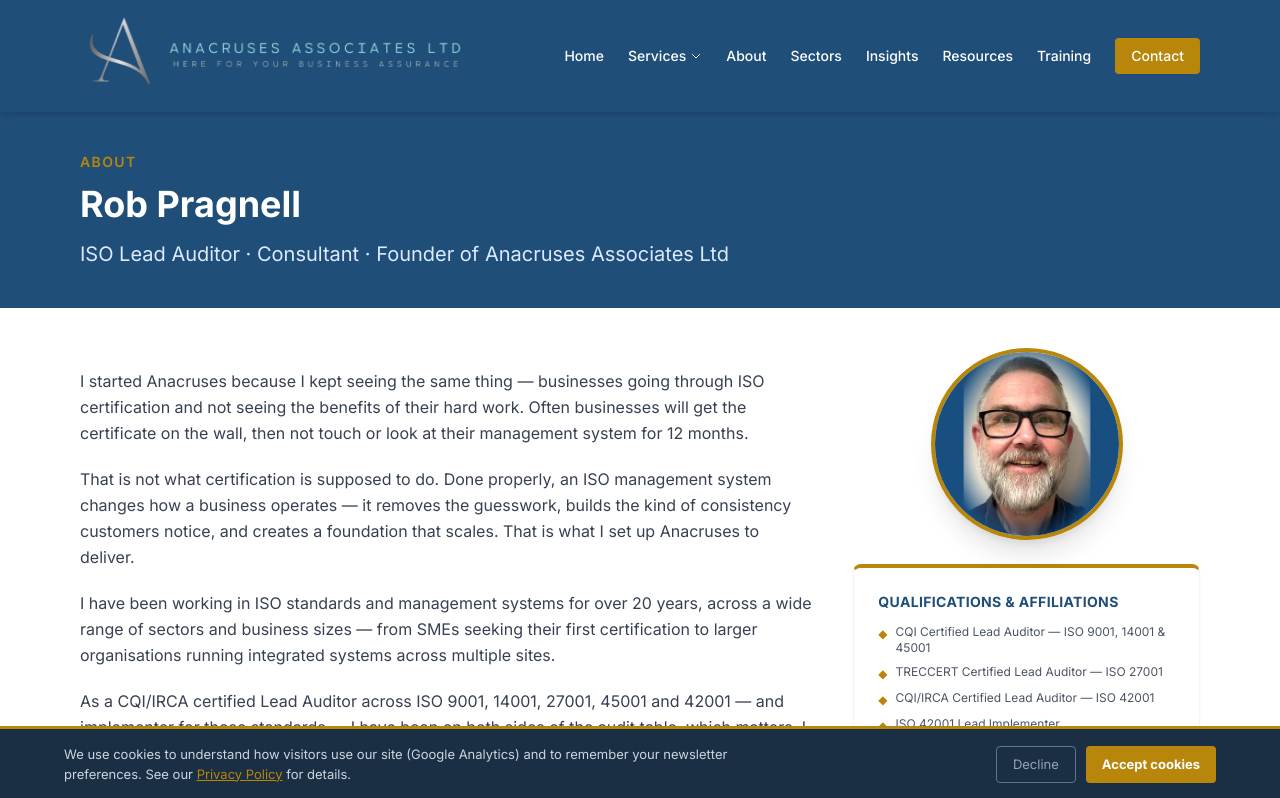
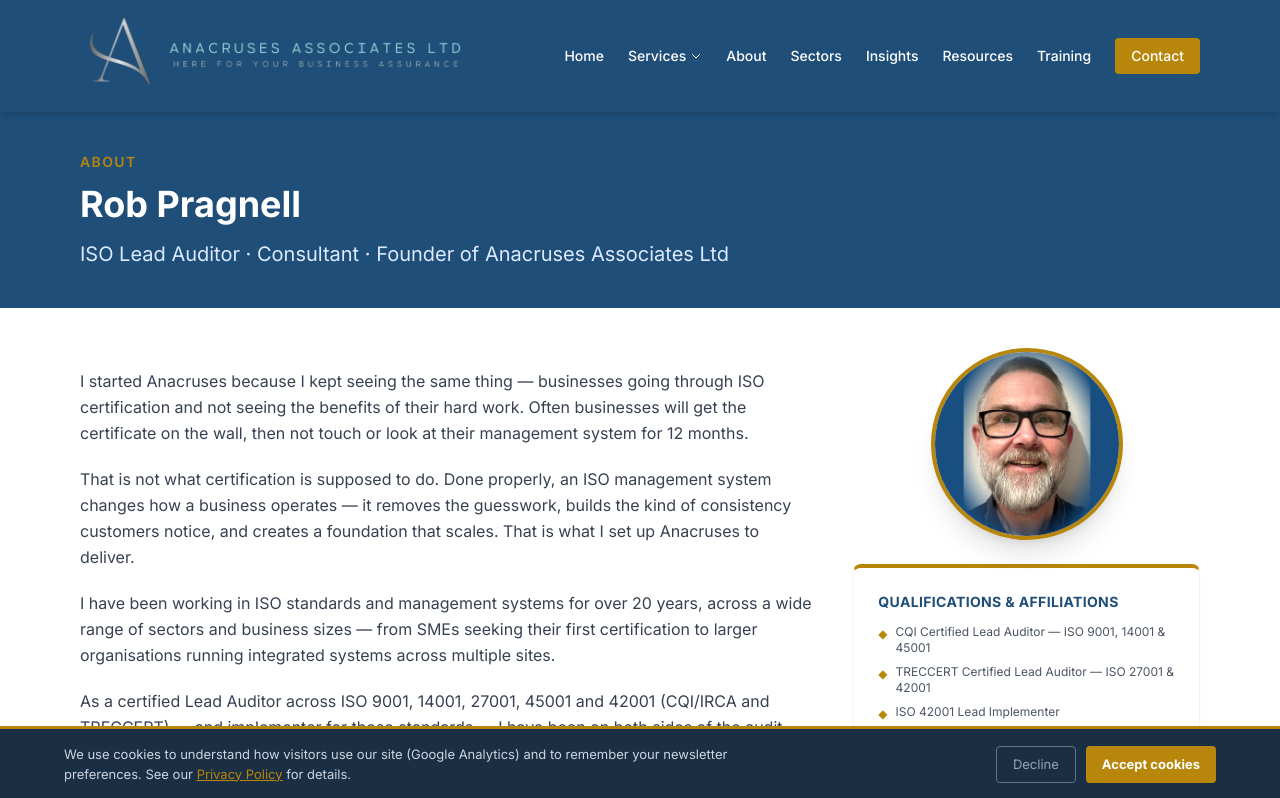
Before and after one commit to anacrusesuk/anacruses-website, a Next.js app: page /about in a window 1280 px wide. Shown: the top 798 px of the page. Built offline with nearby package versions, Linux system fonts and the light colour scheme.

Commit message:
Update About page: ISO 42001 Lead Auditor status

```diff
--- a/app/about/page.js
+++ b/app/about/page.js
@@ -2,13 +2,12 @@
 
 export const metadata = {
   title: 'About Rob Pragnell — ISO Consultant',
-  description: 'Rob Pragnell is a CQI/IRCA certified Lead Auditor across ISO 9001, 14001, 27001, 45001 and 42001, and founder of Anacruses Associates Ltd, with over 20 years of ISO consultancy experience across the UK.',
+  description: 'Rob Pragnell is a certified Lead Auditor across ISO 9001, 14001, 27001, 45001 and 42001, and founder of Anacruses Associates Ltd, with over 20 years of ISO consultancy experience across the UK.',
 };
 
 const qualifications = [
   'CQI Certified Lead Auditor — ISO 9001, 14001 & 45001',
-  'TRECCERT Certified Lead Auditor — ISO 27001',
-  'CQI/IRCA Certified Lead Auditor — ISO 42001',
+  'TRECCERT Certified Lead Auditor — ISO 27001 & 42001',
   'ISO 42001 Lead Implementer',
   'ISO 27001 Implementer — BSI',
   'TRECCERT-accredited ISO Standards Trainer',
@@ -60,7 +59,7 @@
               I have been working in ISO standards and management systems for over 20 years, across a wide range of sectors and business sizes — from SMEs seeking their first certification to larger organisations running integrated systems across multiple sites.
             </p>
             <p>
-              As a CQI/IRCA certified Lead Auditor across ISO 9001, 14001, 27001, 45001 and 42001 — and implementer for those standards — I have been on both sides of the audit table, which matters. I know what auditors look for, how findings tend to arise, and how to build a system that holds up when the pressure is on.
+              As a certified Lead Auditor across ISO 9001, 14001, 27001, 45001 and 42001 (CQI/IRCA and TRECCERT) — and implementer for those standards — I have been on both sides of the audit table, which matters. I know what auditors look for, how findings tend to arise, and how to build a system that holds up when the pressure is on.
             </p>
             <p>
               I am also a TRECCERT-accredited trainer, which means I can train your team — from awareness sessions through to Lead Auditor qualification — without needing to bring in a separate provider.
```
